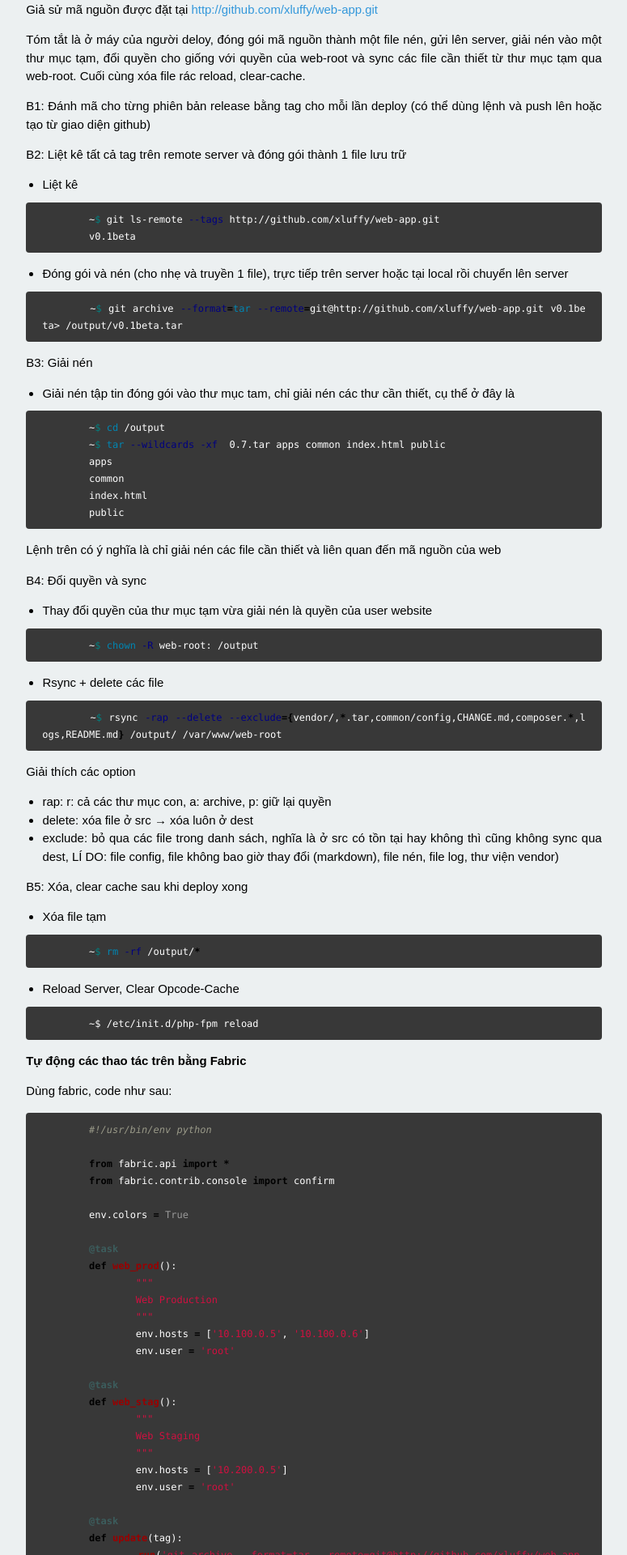
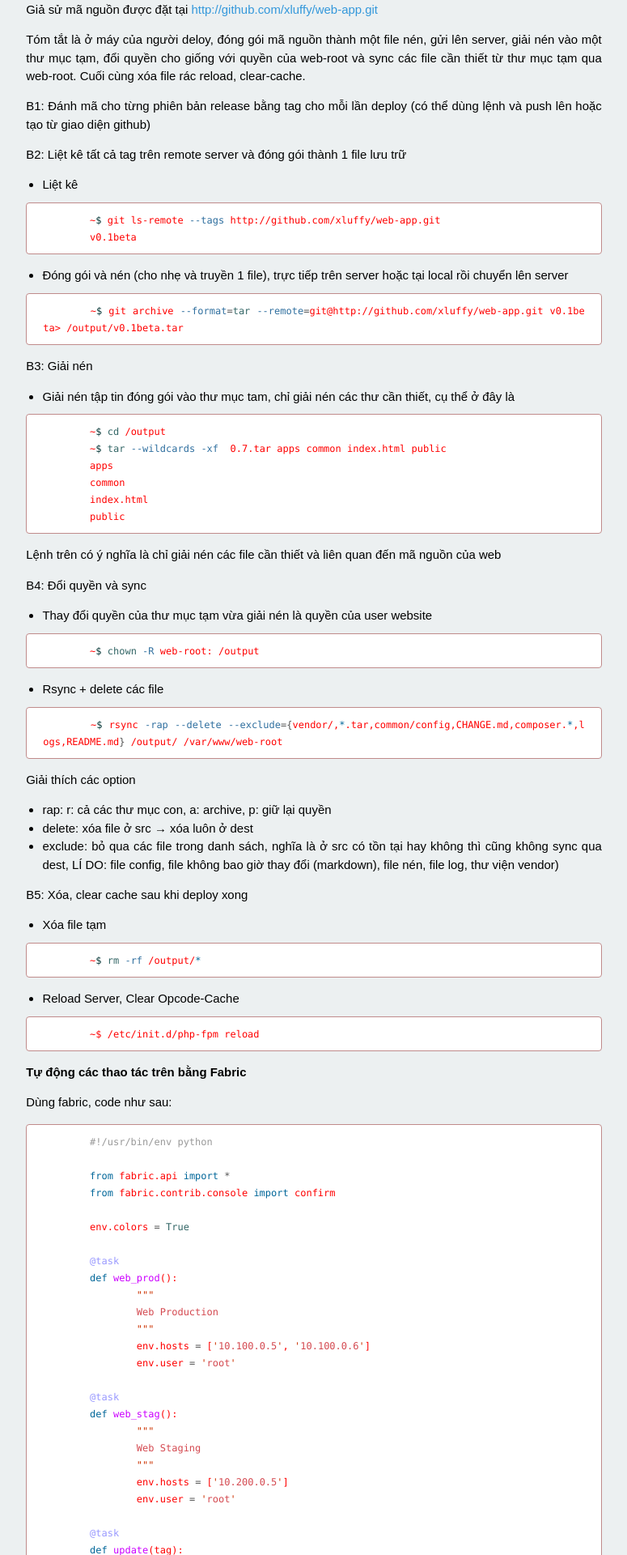
Before and after one commit to gitter-badger/xluffy.github.io, a Jekyll site: the page built from _posts/2014-08-16-git-deployment-fabric.md, in a window 1280 px wide. Shown: the part 529-2449 px from the top of the page at 81% size, without its empty margins (252-1027 px from the left). Built offline with Jekyll 4.4.1, drawn with Linux system fonts in a browser that asks for light colours; Markdown is read by kramdown in place of the engine named in the settings.

Commit message:
thêm màu cho khung code, revert lại màu cũ

```diff
--- a/css/main.css
+++ b/css/main.css
@@ -110,7 +110,9 @@
    white-space: pre-wrap;
    word-break: break-all;
    word-wrap: break-word;
-   background-color: #383838;
+   background-color: #FFFFFF;
+   border: 1px solid #C08B8B;
+}
 }
 pre code {
    padding: 0;
--- a/css/syntax.css
+++ b/css/syntax.css
@@ -5,66 +5,69 @@
  * No problem.
 */
 
-.highlight {
-	/*background-color: #fff */
-}
-.c { color: #999988; font-style: italic } /* Comment */
-.err { color: #a61717; background-color: #e3d2d2 } /* Error */
-.k { color: #000000; font-weight: bold } /* Keyword */
-.o { color: #000000; font-weight: bold } /* Operator */
-.cm { color: #999988; font-style: italic } /* Comment.Multiline */
-.cp { color: #999999; font-weight: bold; font-style: italic } /* Comment.Preproc */
-.c1 { color: #999988; font-style: italic } /* Comment.Single */
-.cs { color: #999999; font-weight: bold; font-style: italic } /* Comment.Special */
-.gd { color: #000000; background-color: #ffdddd } /* Generic.Deleted */
-.ge { color: #000000; font-style: italic } /* Generic.Emph */
-.gr { color: #aa0000 } /* Generic.Error */
-.gh { color: #999999 } /* Generic.Heading */
-.gi { color: #000000; background-color: #ddffdd } /* Generic.Inserted */
-.go { color: #888888 } /* Generic.Output */
-.gp { color: #555555 } /* Generic.Prompt */
-.gs { font-weight: bold } /* Generic.Strong */
-.gu { color: #aaaaaa } /* Generic.Subheading */
-.gt { color: #aa0000 } /* Generic.Traceback */
-.kc { color: #000000; font-weight: bold } /* Keyword.Constant */
-.kd { color: #000000; font-weight: bold } /* Keyword.Declaration */
-.kn { color: #000000; font-weight: bold } /* Keyword.Namespace */
-.kp { color: #000000; font-weight: bold } /* Keyword.Pseudo */
-.kr { color: #000000; font-weight: bold } /* Keyword.Reserved */
-.kt { color: #445588; font-weight: bold } /* Keyword.Type */
-.m { color: #009999 } /* Literal.Number */
-.s { color: #d01040 } /* Literal.String */
-.na { color: #008080 } /* Name.Attribute */
-.nb { color: #0086B3 } /* Name.Builtin */
-.nc { color: #445588; font-weight: bold } /* Name.Class */
-.no { color: #008080 } /* Name.Constant */
-.nd { color: #3c5d5d; font-weight: bold } /* Name.Decorator */
-.ni { color: #800080 } /* Name.Entity */
-.ne { color: #990000; font-weight: bold } /* Name.Exception */
-.nf { color: #990000; font-weight: bold } /* Name.Function */
-.nl { color: #990000; font-weight: bold } /* Name.Label */
-.nn { color: #555555 } /* Name.Namespace */
-.nt { color: #000080 } /* Name.Tag */
-.nv { color: #008080 } /* Name.Variable */
-.ow { color: #000000; font-weight: bold } /* Operator.Word */
-.w { color: #bbbbbb } /* Text.Whitespace */
-.mf { color: #009999 } /* Literal.Number.Float */
-.mh { color: #009999 } /* Literal.Number.Hex */
-.mi { color: #009999 } /* Literal.Number.Integer */
-.mo { color: #009999 } /* Literal.Number.Oct */
-.sb { color: #d01040 } /* Literal.String.Backtick */
-.sc { color: #d01040 } /* Literal.String.Char */
-.sd { color: #d01040 } /* Literal.String.Doc */
-.s2 { color: #d01040 } /* Literal.String.Double */
-.se { color: #d01040 } /* Literal.String.Escape */
-.sh { color: #d01040 } /* Literal.String.Heredoc */
-.si { color: #d01040 } /* Literal.String.Interpol */
-.sx { color: #d01040 } /* Literal.String.Other */
-.sr { color: #009926 } /* Literal.String.Regex */
-.s1 { color: #d01040 } /* Literal.String.Single */
-.ss { color: #990073 } /* Literal.String.Symbol */
-.bp { color: #999999 } /* Name.Builtin.Pseudo */
-.vc { color: #008080 } /* Name.Variable.Class */
-.vg { color: #008080 } /* Name.Variable.Global */
-.vi { color: #008080 } /* Name.Variable.Instance */
-.il { color: #009999 } /* Literal.Number.Integer.Long */
+code .hll { background-color: #ffffcc }
+code  /*{ background: #f0f3f3; }*/
+code .c { color: #999; } /* Comment */
+code .err { color: #AA0000; background-color: #FFAAAA } /* Error */
+code .k { color: #006699; } /* Keyword */
+code .o { color: #555555 } /* Operator */
+code .cm { color: #0099FF; font-style: italic } /* Comment.Multiline */
+code .cp { color: #009999 } /* Comment.Preproc */
+code .c1 { color: #999; } /* Comment.Single */
+code .cs { color: #999; } /* Comment.Special */
+code .gd { background-color: #FFCCCC; border: 1px solid #CC0000 } /* Generic.Deleted */
+code .ge { font-style: italic } /* Generic.Emph */
+code .gr { color: #FF0000 } /* Generic.Error */
+code .gh { color: #003300; } /* Generic.Heading */
+code .gi { background-color: #CCFFCC; border: 1px solid #00CC00 } /* Generic.Inserted */
+code .go { color: #AAAAAA } /* Generic.Output */
+code .gp { color: #000099; } /* Generic.Prompt */
+code .gs { } /* Generic.Strong */
+code .gu { color: #003300; } /* Generic.Subheading */
+code .gt { color: #99CC66 } /* Generic.Traceback */
+code .kc { color: #006699; } /* Keyword.Constant */
+code .kd { color: #006699; } /* Keyword.Declaration */
+code .kn { color: #006699; } /* Keyword.Namespace */
+code .kp { color: #006699 } /* Keyword.Pseudo */
+code .kr { color: #006699; } /* Keyword.Reserved */
+code .kt { color: #007788; } /* Keyword.Type */
+code .m { color: #FF6600 } /* Literal.Number */
+code .s { color: #d44950 } /* Literal.String */
+code .na { color: #4f9fcf } /* Name.Attribute */
+code .nb { color: #336666 } /* Name.Builtin */
+code .nc { color: #00AA88; } /* Name.Class */
+code .no { color: #336600 } /* Name.Constant */
+code .nd { color: #9999FF } /* Name.Decorator */
+code .ni { color: #999999; } /* Name.Entity */
+code .ne { color: #CC0000; } /* Name.Exception */
+code .nf { color: #CC00FF } /* Name.Function */
+code .nl { color: #9999FF } /* Name.Label */
+code .nn { color: #00CCFF; } /* Name.Namespace */
+code .nt { color: #2f6f9f; } /* Name.Tag */
+code .nv { color: #003333 } /* Name.Variable */
+code .ow { color: #000000; } /* Operator.Word */
+code .w { color: #bbbbbb } /* Text.Whitespace */
+code .mf { color: #FF6600 } /* Literal.Number.Float */
+code .mh { color: #FF6600 } /* Literal.Number.Hex */
+code .mi { color: #FF6600 } /* Literal.Number.Integer */
+code .mo { color: #FF6600 } /* Literal.Number.Oct */
+code .sb { color: #CC3300 } /* Literal.String.Backtick */
+code .sc { color: #CC3300 } /* Literal.String.Char */
+code .sd { color: #CC3300; font-style: italic } /* Literal.String.Doc */
+code .s2 { color: #CC3300 } /* Literal.String.Double */
+code .se { color: #CC3300; } /* Literal.String.Escape */
+code .sh { color: #CC3300 } /* Literal.String.Heredoc */
+code .si { color: #AA0000 } /* Literal.String.Interpol */
+code .sx { color: #CC3300 } /* Literal.String.Other */
+code .sr { color: #33AAAA } /* Literal.String.Regex */
+code .s1 { color: #CC3300 } /* Literal.String.Single */
+code .ss { color: #FFCC33 } /* Literal.String.Symbol */
+code .bp { color: #336666 } /* Name.Builtin.Pseudo */
+code .vc { color: #003333 } /* Name.Variable.Class */
+code .vg { color: #003333 } /* Name.Variable.Global */
+code .vi { color: #003333 } /* Name.Variable.Instance */
+code .il { color: #FF6600 } /* Literal.Number.Integer.Long */
+
+.css .o,
+.css .o + .nt,
+.css .nt + .nt { color: #999; }
```
